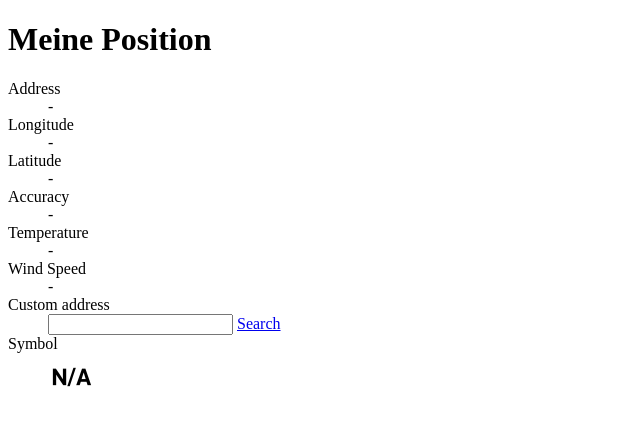
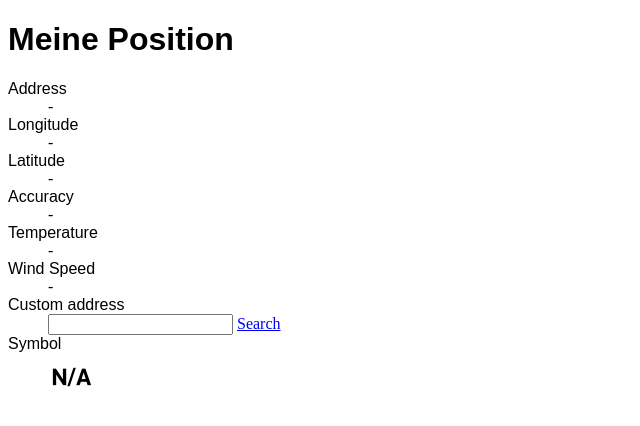
Before and after one commit to soniclabstudios/wetterapplikation, a plain HTML site: page index.html in a window 1280 px wide. Shown: the whole page, without its empty margins (0-640 px from the left). Drawn offline with nearby package versions, Linux system fonts and the light colour scheme.

Commit message:
css update font

```diff
--- a/stylesheets/style.css
+++ b/stylesheets/style.css
@@ -21,3 +21,8 @@
 	font-family: 'MeteoconsRegular';
 	content: attr(data-icon);
 }
+
+h1, dt {
+    font-family: arial;
+
+}
```
